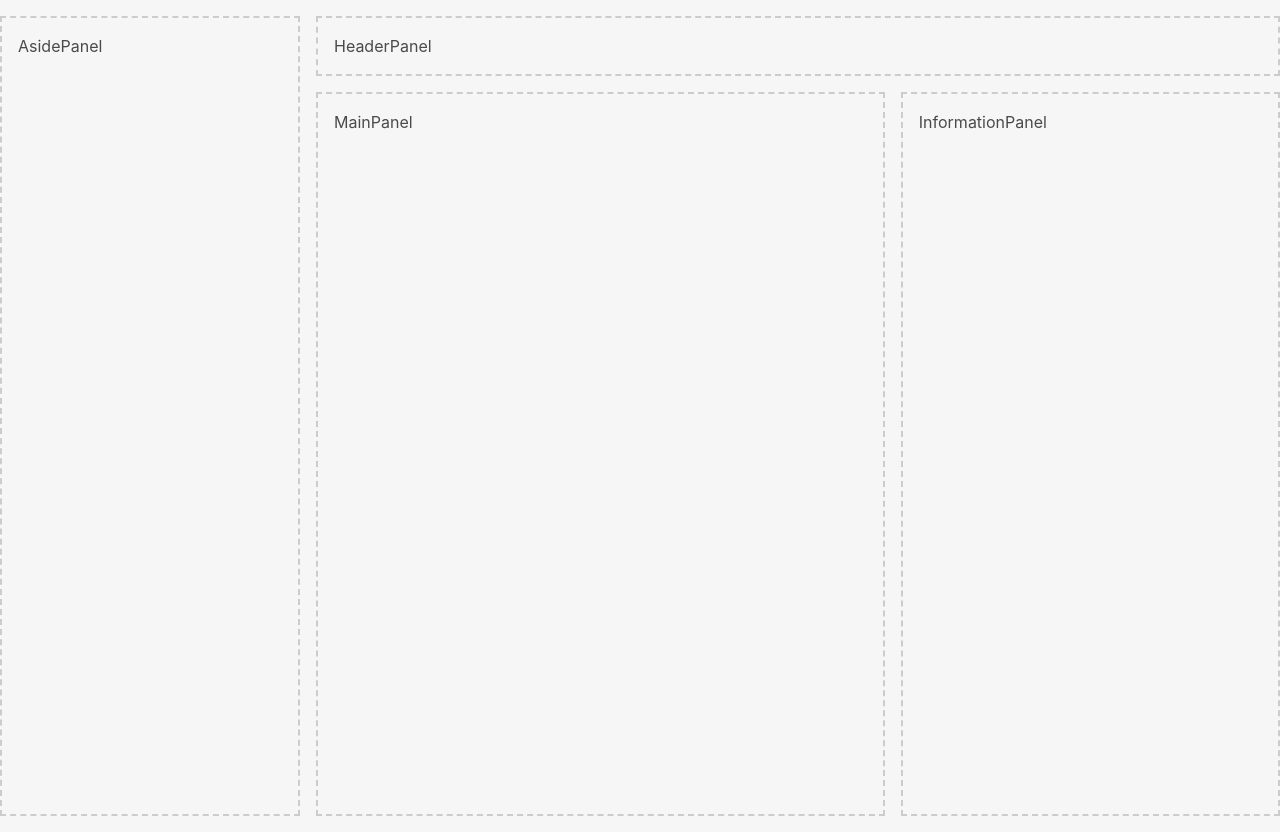
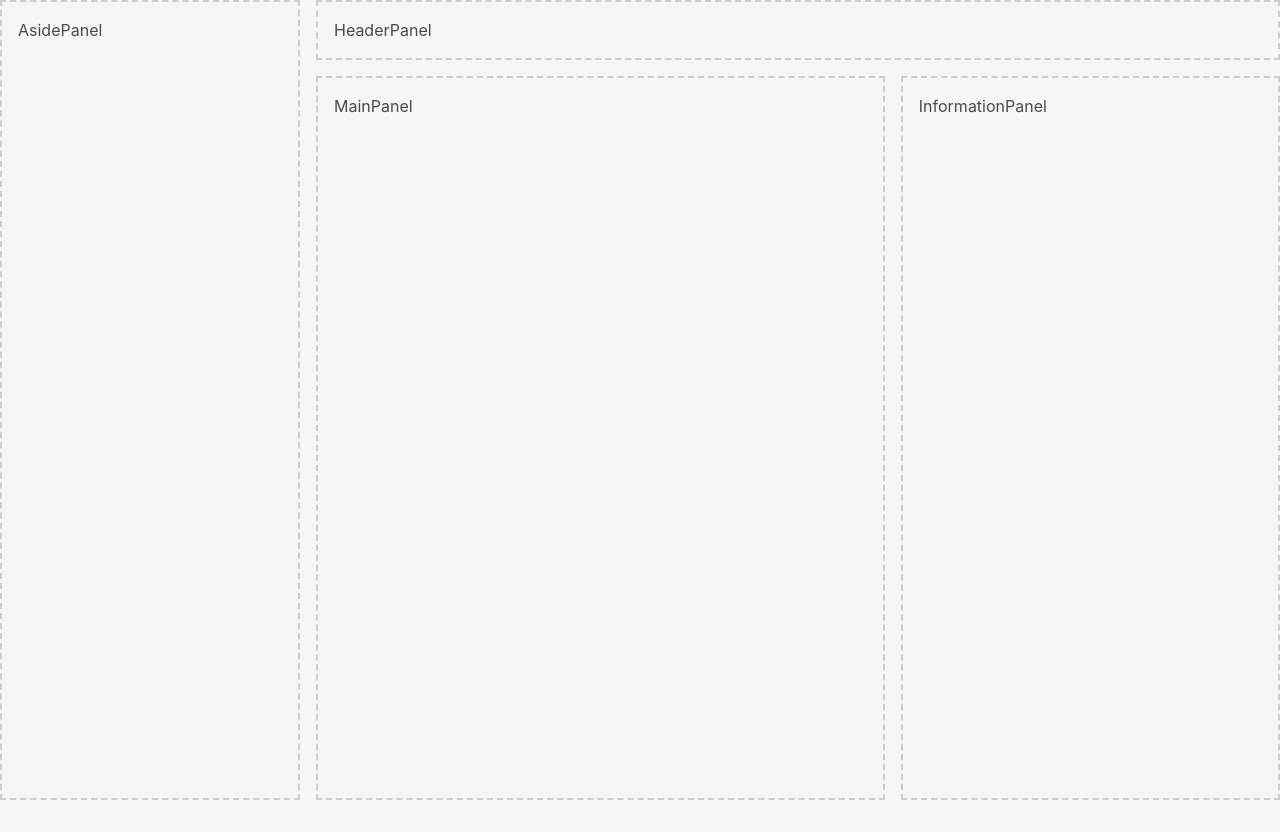
Before and after one commit to NSK-Transportation/transportation-platform, a React (Vite) app: page / in a window 1280 px wide. After the commit the page ends 800 px from the top, so only its background shows below. Built offline with nearby package versions, Linux system fonts and the light colour scheme.

Commit message:
fix(styles): comment style

```diff
--- a/src/app/styles/global.css
+++ b/src/app/styles/global.css
@@ -17,6 +17,6 @@ body {
 }
 
 #root {
-  margin: 16px auto;
+  /* margin: 16px auto; */
   max-width: 1920px;
 }
```
